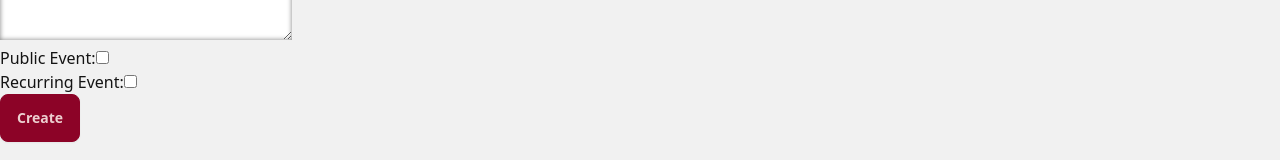
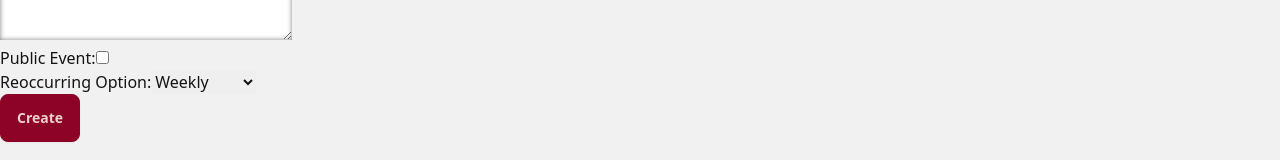
Before and after one commit to ReactProjectA58/PlanPal, a React (Vite) app: page /create-event in a window 1280 px wide. Shown: the part 608-768 px from the top of the page. Built offline with nearby package versions, Linux system fonts and the light colour scheme; no server answers.

Commit message:
Style All events with cards, improve their functionality

```diff
--- a/src/common/helpers/validationHelpers.js
+++ b/src/common/helpers/validationHelpers.js
@@ -23,8 +23,7 @@ export const USERNAME_LENGTH_ERROR = `Username must be between ${USER_NAME_MIN_L
 export const USERNAME_EXISTS_ERROR = "User with this username already exists!";
 export const FIRST_NAME_ERROR = `First name must contain only letters and be between ${FIRST_NAME_MIN_LENGTH} and ${FIRST_NAME_MAX_LENGTH} characters.`;
 export const LAST_NAME_ERROR = `Last name must contain only letters and be between ${LAST_NAME_MIN_LENGTH} and ${LAST_NAME_MAX_LENGTH} characters.`;
-export const PHONE_FORMAT_ERROR =
-  "Phone number must contain only digits and be 10 characters long.";
+export const PHONE_FORMAT_ERROR = "Phone number must contain only digits and be 10 characters long.";
 export const PHONE_EXISTS_ERROR = "User with this phone number already exists!";
 export const PASSWORD_MATCH_ERROR = "Passwords do not match!";
 export const PASSWORD_LENGTH_ERROR = `Password must be between ${PASSWORD_MIN_LENGTH} and ${PASSWORD_MAX_LENGTH} characters.`;
@@ -39,8 +38,7 @@ export const END_TIME_REQUIRED_ERROR = 'End time is required.';
 export const START_DATE_REQUIRED_ERROR = 'Start date is required.';
 export const END_DATE_REQUIRED_ERROR = 'End date is required.';
 export const START_DATE_PERIOD_ERROR = 'Start date must be in the future.';
-export const END_DATE_PERIOD_ERROR = 'End date must be after start date.';
-
+export const END_DATE_PERIOD_ERROR = 'End date must be after start date and time.';
 
 export const validateRegister = async (formData, isUpdate = false, handle = null) => {
   const validationErrors = {};
@@ -129,11 +127,14 @@ export const validateStartDate = (startDate) => {
   return false;
 };
 
-export const validateEndDate = (endDate, startDate) => {
+export const validateEndDate = (endDate, startDate, endTime, startTime) => {
   if (!endDate) {
     return END_DATE_REQUIRED_ERROR;
   }
-  if (new Date(endDate) <= new Date(startDate)) {
+  const startDateTime = new Date(`${startDate}T${startTime}`);
+  const endDateTime = new Date(`${endDate}T${endTime}`);
+
+  if (endDateTime <= startDateTime) {
     return END_DATE_PERIOD_ERROR;
   }
   return false;
--- a/src/components/Events/AllEvents.jsx
+++ b/src/components/Events/AllEvents.jsx
@@ -21,31 +21,53 @@ export default function AllEvents() {
     fetchEvents();
   }, []);
 
-  if (loading) return <div>Loading...</div>;
-  if (error) return <div>{error}</div>;
+  if (loading) return <div className="text-center mt-10">Loading...</div>;
+  if (error) return <div className="text-center text-red-500 mt-10">{error}</div>;
 
   return (
-    <div className="events-container">
-      <h1>All Events</h1>
+    <div className="events-container relative px-4 py-8">
+      <h1 className="text-4xl font-bold text-center mb-8 text-gray-800">All Events</h1>
+      <a href="/create-event" className="absolute top-0 left-0 mt-4 ml-4 z-10">
+        <button className="btn btn-primary">Create Event</button>
+      </a>
+      <div className="grid grid-cols-1 sm:grid-cols-2 lg:grid-cols-3 gap-20 mt-12">
         {events.length === 0 ? (
-        <div>No events found.</div>
+          <div className="text-center text-gray-600">No events found.</div>
         ) : (
           events.map((event) => (
-          <div key={event.id} className="event-card">
-            <h2>{event.title}</h2>
-            <p>{event.description}</p>
-            <p>Location: {event.location}</p>
-            <p>
+            <div
+              key={event.id}
+              className="card w-full sm:w-96 bg-base-100 shadow-xl transform transition-transform hover:scale-105 mt-8"
+            >
+              <figure className="px-10 pt-10">
+                <img
+                  src="https://img.daisyui.com/images/stock/photo-1606107557195-0e29a4b5b4aa.jpg"
+                  alt="Event"
+                  className="rounded-xl"
+                />
+              </figure>
+              <div className="card-body items-center text-center space-y-2">
+                <h2 className="card-title text-2xl font-semibold">{event.title}</h2>
+                <p className="text-gray-700 break-words whitespace-normal overflow-hidden max-h-24">
+                  {event.description}
+                </p>
+                <p className="text-gray-500">Location: {event.location}</p>
+                <p className="text-gray-500">
                   Start: {event.startDate} {event.startTime}
                 </p>
-            <p>
+                <p className="text-gray-500">
                   End: {event.endDate} {event.endTime}
                 </p>
-            <p>Public: {event.isPublic ? "Yes" : "No"}</p>
-            <p>Recurring: {event.isRecurring ? "Yes" : "No"}</p>
+                <p className="text-gray-500">Public: {event.isPublic ? "Yes" : "No"}</p>
+                <p className="text-gray-500">Reoccurring: {event.isReoccurring}</p>
+                <div className="card-actions mt-4">
+                  <button className="btn btn-primary">View more</button>
+                </div>
+              </div>
             </div>
           ))
         )}
       </div>
+    </div>
   );
 }
--- a/src/components/Events/CreateEventForm.jsx
+++ b/src/components/Events/CreateEventForm.jsx
@@ -15,7 +15,7 @@ export default function CreateEvent() {
     location: "",
     description: "",
     isPublic: false,
-    isRecurring: false,
+    isReoccurring: "never",
   });
 
   const [errors, setErrors] = useState({});
@@ -30,7 +30,7 @@ export default function CreateEvent() {
   };
 
   const createEvent = async () => {
-    const { title, description, location, startDate, startTime, endDate, endTime } = event;
+    const { title, description, location, startDate, startTime, endDate, endTime, isReoccurring } = event;
 
     const validationErrors = {
       title: validateTitle(title),
@@ -69,7 +69,7 @@ export default function CreateEvent() {
         location: "",
         description: "",
         isPublic: false,
-        isRecurring: false,
+        isReoccurring: "never",
       });
 
       navigate("/events");
@@ -135,16 +135,20 @@ export default function CreateEvent() {
             />
           </label>
         </div>
-
-        <div className="event-isRecurring">
-          <label>
-            Recurring Event:
-            <input
-              type="checkbox"
-              checked={event.isRecurring}
-              onChange={(e) => updateEvent(e.target.checked, "isRecurring")}
-            />
-          </label>
+        <div className="event-reoccurring-option">
+          <label htmlFor="reoccurring-option">Reoccurring Option:</label>
+          <select
+            id="reoccurring-option"
+            value={event.isReoccurring}
+            onChange={(e) => updateEvent(e.target.value, "isReoccurring")}
+            className="reoccurring-option-style"
+          >
+            <option value="Weekly">Weekly</option>
+            <option value="Monthly">Monthly</option>
+            <option value="Yearly">Yearly</option>
+            <option value="Indefinitely">Indefinitely</option>
+            <option value="Never">Never</option>
+          </select>
         </div>
 
         <div className="create-button">
--- a/src/components/Sidebar/Sidebar.jsx
+++ b/src/components/Sidebar/Sidebar.jsx
@@ -28,7 +28,7 @@ export default function SideBar() {
             <a>Dashboard</a>
           </li>
           <li>
-            <a>Events</a>
+            <a href="/events">Events</a>
           </li>
           <li>
             <a href="/contacts">Contacts</a>
--- a/src/services/event.service.js
+++ b/src/services/event.service.js
@@ -1,4 +1,4 @@
-import { ref, push, getDatabase, get, child } from "firebase/database";
+import { ref, push, getDatabase, get, update } from "firebase/database";
 import { db } from "../config/firebase-config";
 
 export const addEvent = async (event) => {
@@ -9,7 +9,6 @@ export const addEvent = async (event) => {
   };
 
   const result = await push(ref(db, "events"), newEvent);
-  console.log(result.key);
   return result;
 };
 
```
Lines whose indentation alone changed are shown as unchanged.
